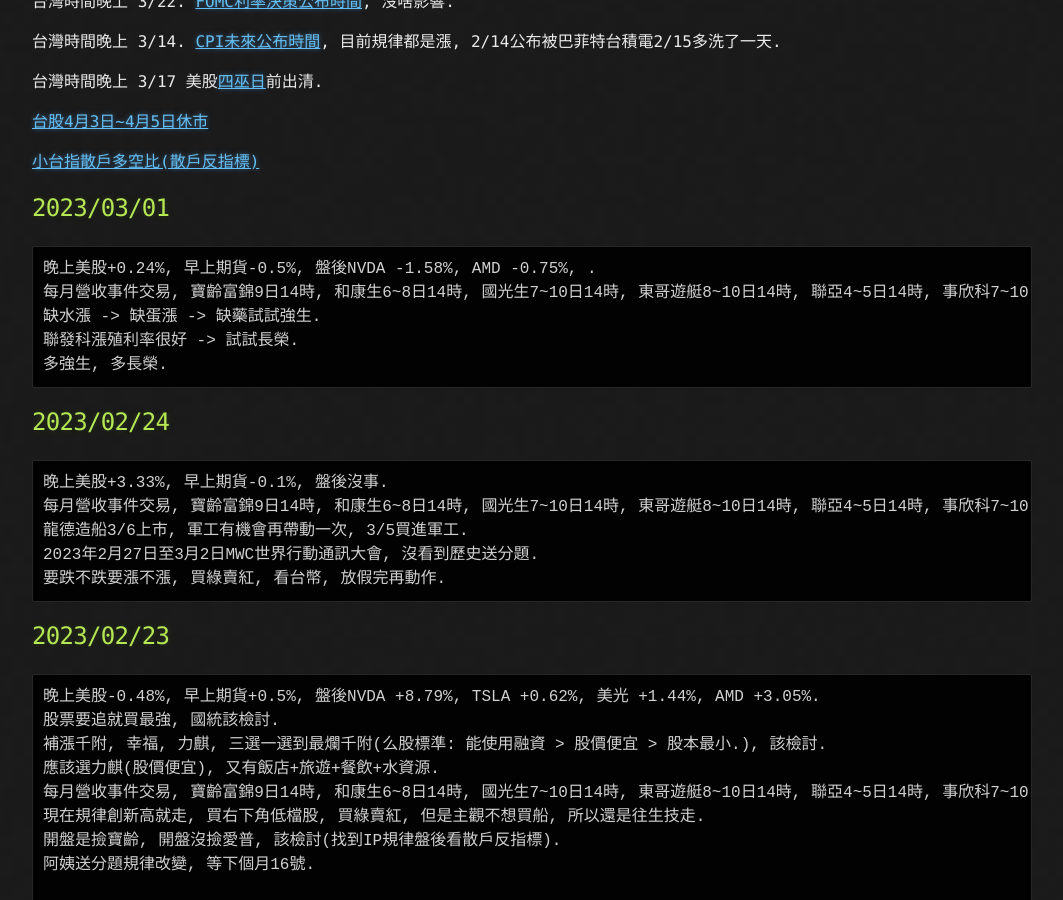
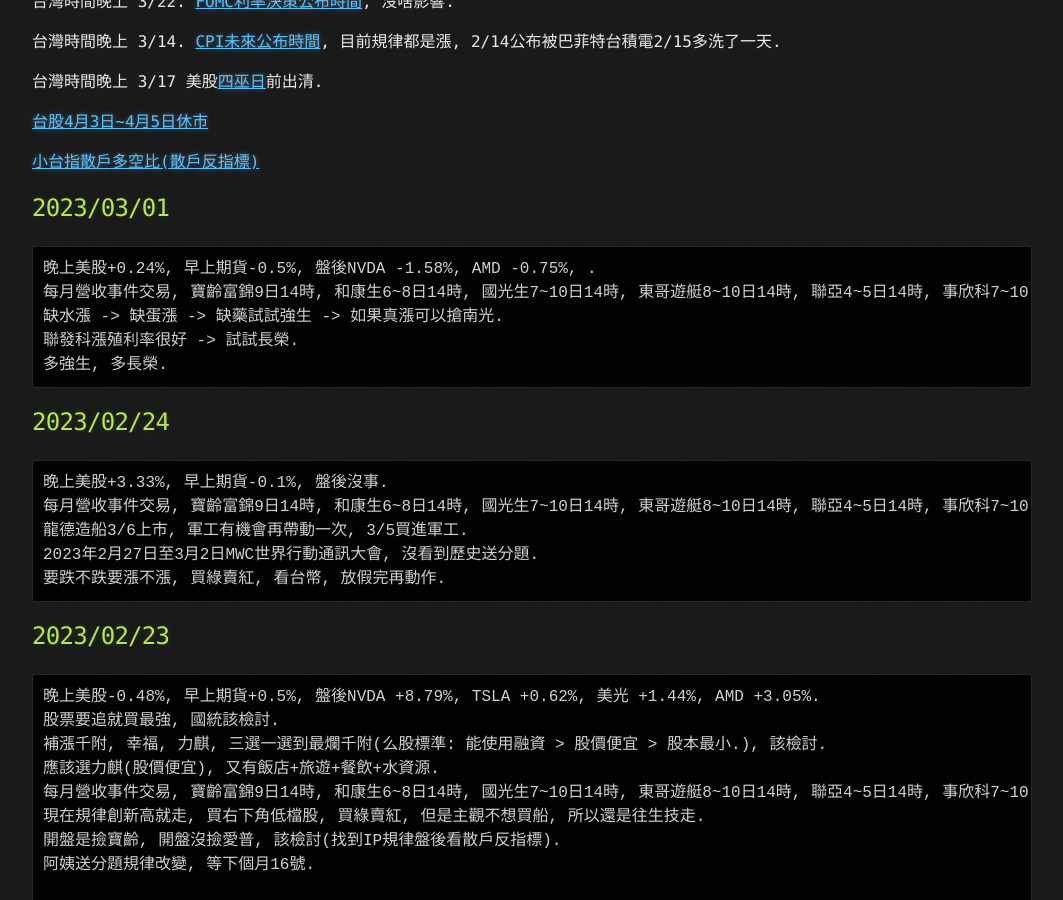
Before and after one commit to lepg5487/Stock_God, a Jekyll site: the page built from index.md, in a window 1280 px wide and 900 px high, scrolled down 428 px. Shown: the whole window, without its empty margins (108-1171 px from the left). Built offline with Jekyll 4.4.1, drawn with Linux system fonts in a browser that asks for light colours; our own code applies the rules of GitHub Pages for plain Markdown files.

Commit message:
Update index.md

````diff
--- a/index.md
+++ b/index.md
@@ -24,7 +24,7 @@
 ```
 晚上美股+0.24%, 早上期貨-0.5%, 盤後NVDA -1.58%, AMD -0.75%, .
 每月營收事件交易, 寶齡富錦9日14時, 和康生6~8日14時, 國光生7~10日14時, 東哥遊艇8~10日14時, 聯亞4~5日14時, 事欣科7~10日14時, 華孚10日14時.
-缺水漲 -> 缺蛋漲 -> 缺藥試試強生.
+缺水漲 -> 缺蛋漲 -> 缺藥試試強生 -> 如果真漲可以搶南光.
 聯發科漲殖利率很好 -> 試試長榮.
 多強生, 多長榮.
 ```
````
